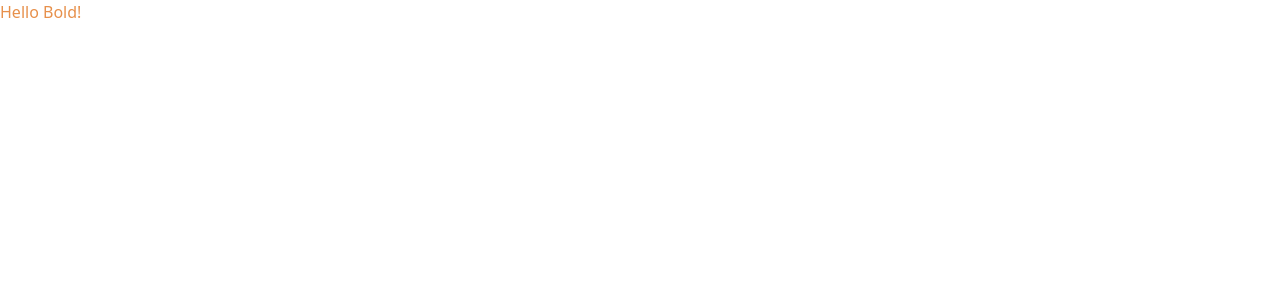
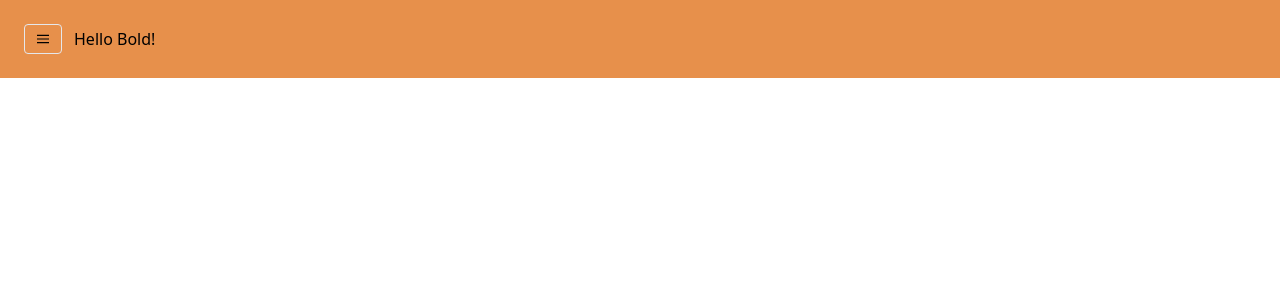
Before and after one commit to ElkeCodes/vue-workshop, a Vue app: page / in a window 1280 px wide. Shown: the top 300 px of the page. Built offline with nearby package versions, Linux system fonts and the light colour scheme.

Commit message:
Chapter 02: wrote first components, starting with pages

```diff
--- a/src/App.vue
+++ b/src/App.vue
@@ -1,3 +1,30 @@
 <template>
-  <h1 class="text-primary-500">Hello Bold!</h1>
+  <div class="w-full h-screen flex flex-col">
+    <Header class="w-full" @toggleSideNav="isMenuOpen = !isMenuOpen"></Header>
+    <div class="flex flex-1">
+      <div class="h-full float-left max-w-lg">
+        <SideNav :show="isMenuOpen"></SideNav>
+      </div>
+      <div class="flex-1 p-2"></div>
+    </div>
+  </div>
 </template>
+
+<script lang="ts">
+import { defineComponent } from "vue";
+import Header from "./components/Header.vue";
+import SideNav from "./components/SideNav.vue";
+
+export default defineComponent({
+  name: "App",
+  components: {
+    Header,
+    SideNav,
+  },
+  data() {
+    return {
+      isMenuOpen: false,
+    };
+  },
+});
+</script>
--- /dev/null
+++ b/src/components/Header.vue
@@ -0,0 +1,27 @@
+<template>
+  <header class="flex items-center flex-wrap bg-primary-500 p-6">
+    <button
+      class="flex items-center px-3 py-2 border rounded text-teal-200 border-teal-400 hover:text-white hover:border-white"
+      @click="$emit('toggleSideNav')"
+    >
+      <svg
+        class="fill-current h-3 w-3"
+        viewBox="0 0 20 20"
+        xmlns="http://www.w3.org/2000/svg"
+      >
+        <title>Menu</title>
+        <path d="M0 3h20v2H0V3zm0 6h20v2H0V9zm0 6h20v2H0v-2z" />
+      </svg>
+    </button>
+    <h1 class="pl-3">Hello Bold!</h1>
+  </header>
+</template>
+
+<script lang="ts">
+import { defineComponent } from "vue";
+
+export default defineComponent({
+  name: "Header",
+  emits: ["toggleSideNav"],
+});
+</script>
--- /dev/null
+++ b/src/components/SideNav.vue
@@ -0,0 +1,41 @@
+<template>
+  <transition name="slide">
+    <nav
+      v-if="show"
+      class="p-6 border-r border-black h-full flex-grow-0 flex-shrink-0"
+    >
+      <ul>
+        <li v-for="item in items">
+          {{ item }}
+        </li>
+      </ul>
+    </nav>
+  </transition>
+</template>
+
+<script lang="ts">
+import { defineComponent } from "vue";
+
+export default defineComponent({
+  name: "SideNav",
+  props: {
+    show: Boolean,
+  },
+  data() {
+    return {
+      items: ["Clients", "Products"],
+    };
+  },
+});
+</script>
+
+<style lang="scss" scoped>
+.slide-leave-active,
+.slide-enter-active {
+  transition: 0.4s;
+}
+.slide-enter-from,
+.slide-leave-to {
+  transform: translate(-100%, 0);
+}
+</style>
```
